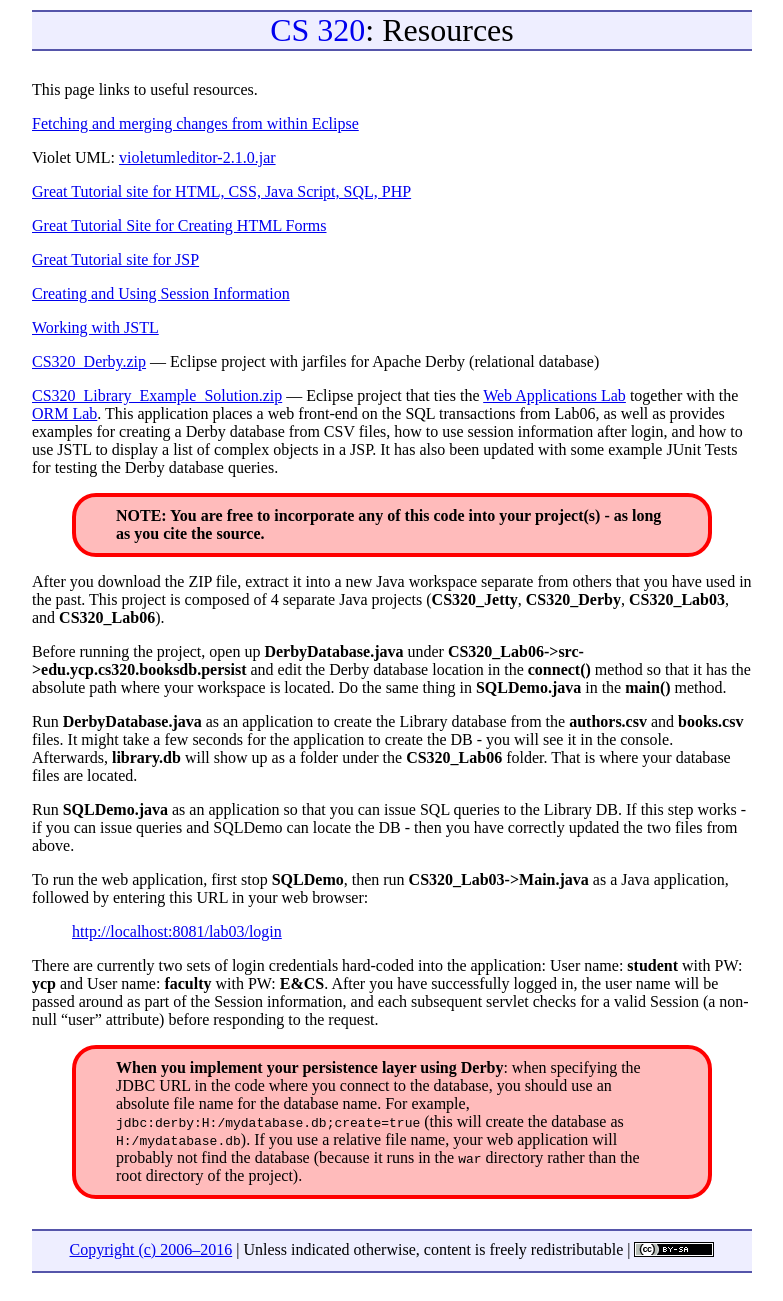
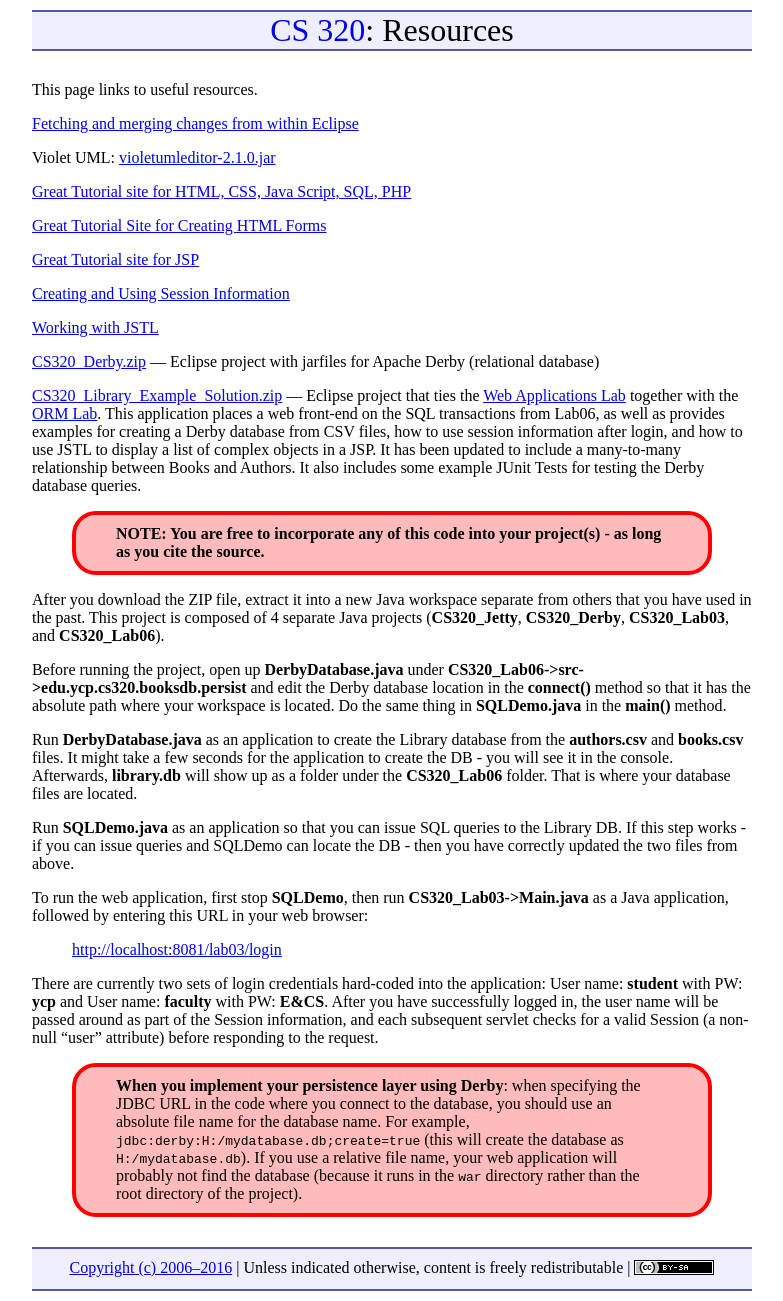
Before and after one commit to ycpcs/cs320-spring2016, a Jekyll site: the page built from resources/index.md, in a window 1280 px wide. Shown: the whole page, without its empty margins (248-1031 px from the left). Built offline with Jekyll 4.4.1, drawn with Linux system fonts in a browser that asks for light colours.

Commit message:
updates for M2M in Library example

```diff
--- a/resources/index.md
+++ b/resources/index.md
@@ -21,7 +21,7 @@ Violet UML: [violetumleditor-2.1.0.jar](violetumleditor-2.1.0.jar)
 
 [CS320\_Derby.zip](CS320_Derby.zip) &mdash; Eclipse project with jarfiles for Apache Derby (relational database)
 
-[CS320\_Library\_Example\_Solution.zip](CS320_Library_Example_With_JUnitTests_Solution.zip) &mdash; Eclipse project that ties the [Web Applications Lab](../labs/lab03.html) together with the [ORM Lab](../labs/lab06.html).  This application places a web front-end on the SQL transactions from Lab06, as well as provides examples for creating a Derby database from CSV files, how to use session information after login, and how to use JSTL to display a list of complex objects in a JSP.  It has also been updated with some example JUnit Tests for testing the Derby database queries.
+[CS320\_Library\_Example\_Solution.zip](CS320_Library_Example_With_M2M.zip) &mdash; Eclipse project that ties the [Web Applications Lab](../labs/lab03.html) together with the [ORM Lab](../labs/lab06.html).  This application places a web front-end on the SQL transactions from Lab06, as well as provides examples for creating a Derby database from CSV files, how to use session information after login, and how to use JSTL to display a list of complex objects in a JSP.  It has been updated to include a many-to-many relationship between Books and Authors.  It also includes some example JUnit Tests for testing the Derby database queries.
 
 > <div class="callout"><b>NOTE: You are free to incorporate any of this code into your project(s) - as long as you cite the source.</b></div>
 
```
Also changed, not shown: index.md (+2 -0 lines), 1 other file.
